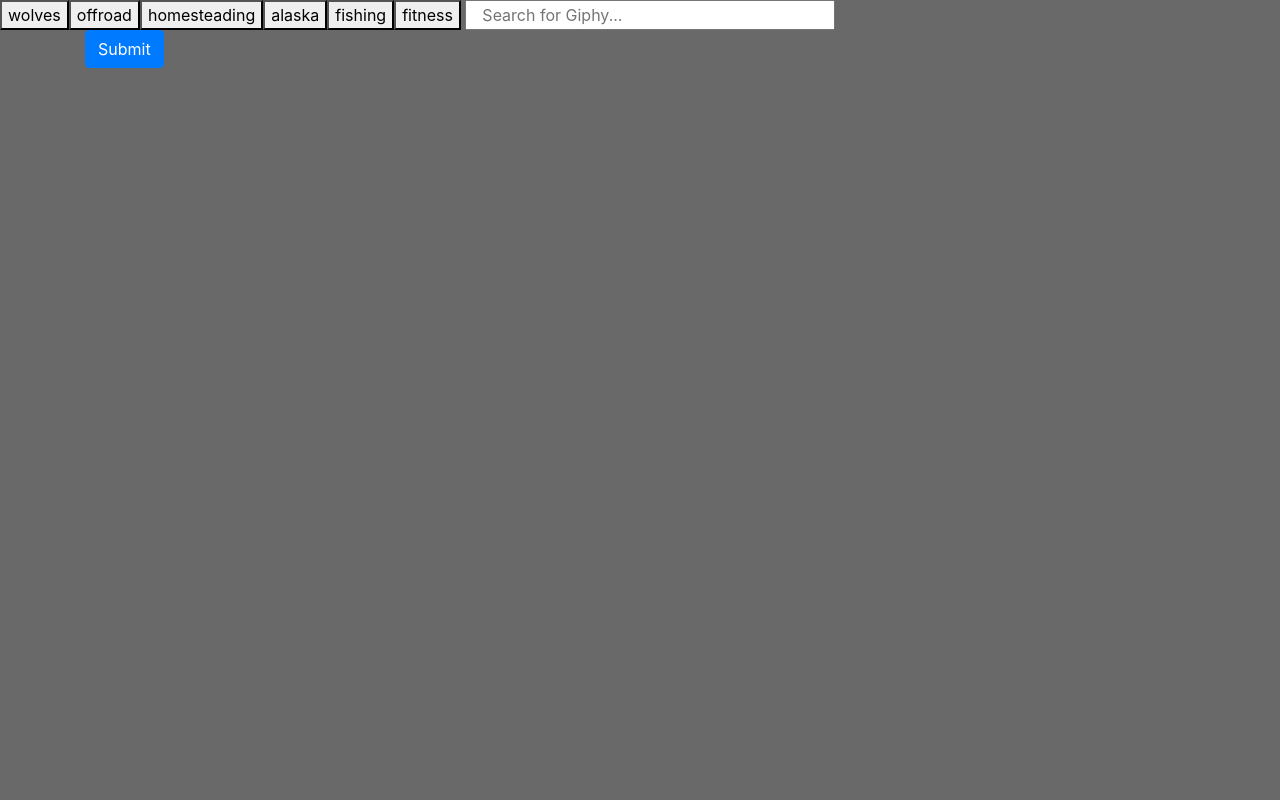
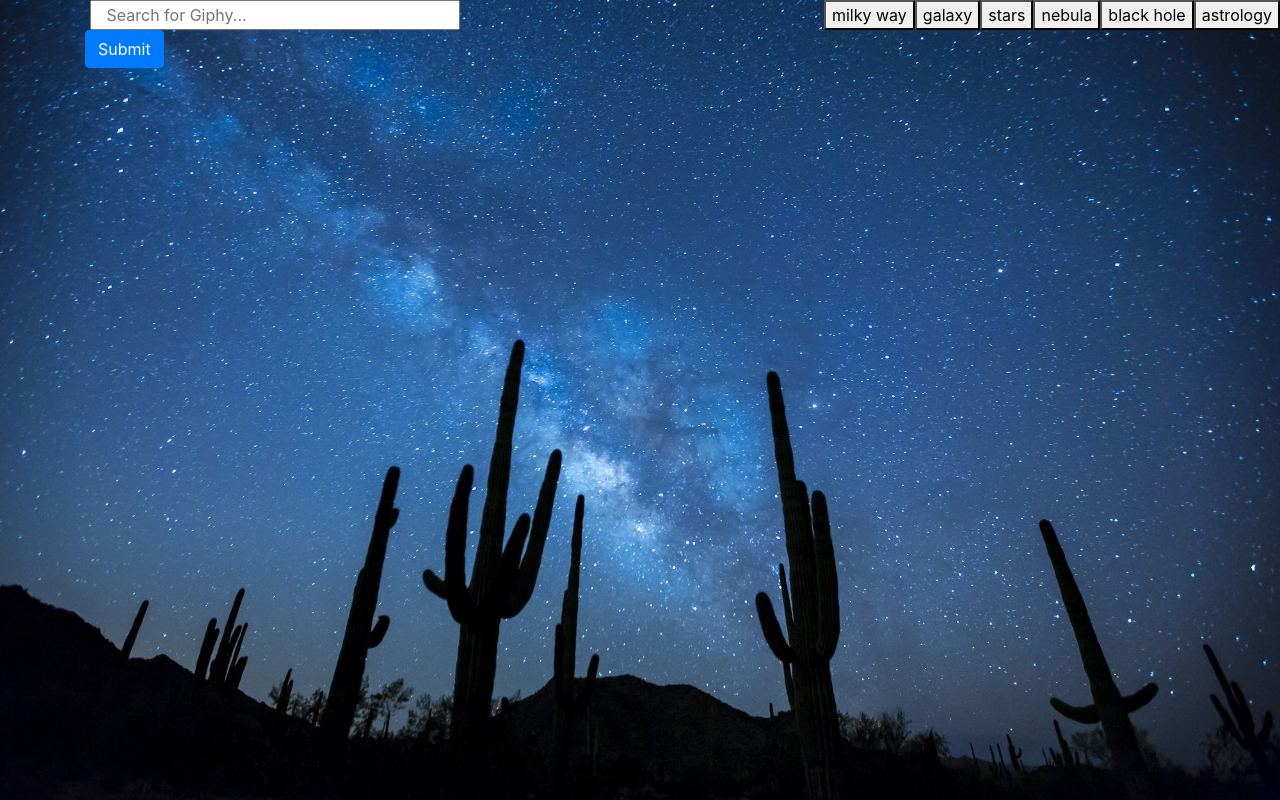
Before and after one commit to MV-stack/GifTastic, a plain HTML site: page index.html in a window 1280 px wide. Drawn offline with nearby package versions, Linux system fonts and the light colour scheme.

Commit message:
css updates

```diff
--- a/assets/css/style.css
+++ b/assets/css/style.css
@@ -1,13 +1,14 @@
-body {
-    background-color: dimgray;
-    /*background-image: url(../images/milky-way-984050.jpg);
+body, html {
+    height: 100%;
+    background-image: url(../images/milky-way.jpg);
+    background-position: center;
     background-repeat: no-repeat;
     background-size: cover;
-    background-position: center;*/
+
 
 }
 
 .display-buttons {
-    float: left;
+    float: right;
 
 }
--- a/assets/javascript/app.js
+++ b/assets/javascript/app.js
@@ -1,6 +1,6 @@
 // Create array of strings for topics variable
 
-var topics = ['wolves', 'offroad', 'homesteading', 'alaska', 'fishing', 'fitness'];
+var topics = ['milky way', 'galaxy', 'stars', 'nebula', 'black hole', 'astrology'];
 
  function genButtons(){
 
@@ -42,7 +42,7 @@ var topics = ['wolves', 'offroad', 'homesteading', 'alaska', 'fishing', 'fitness
           // for loop to create div to hold giphy info
           for (var i =0; i < results.length; i++) {
               console.log(i)
-              var giphyCard = $("<div>");
+              var giphyCard = $("<div>").addClass("col-md-12");
               var animatedURL = results[i].images.fixed_height.url;
               var stillURL  = results[i].images.fixed_height_still.url;
               var giphyImage = $("<img>").addClass("giphyImg");
--- a/index.html
+++ b/index.html
@@ -25,7 +25,7 @@
 
       </form>
     </div>
-    <div class="search-results">
+    <div class="col-md-12 search-results">
       <div class="panel">
         <div class="body">
           <div class="giphy-section">
```
Also changed, not shown: assets/images/milky-way.jpg (added).
